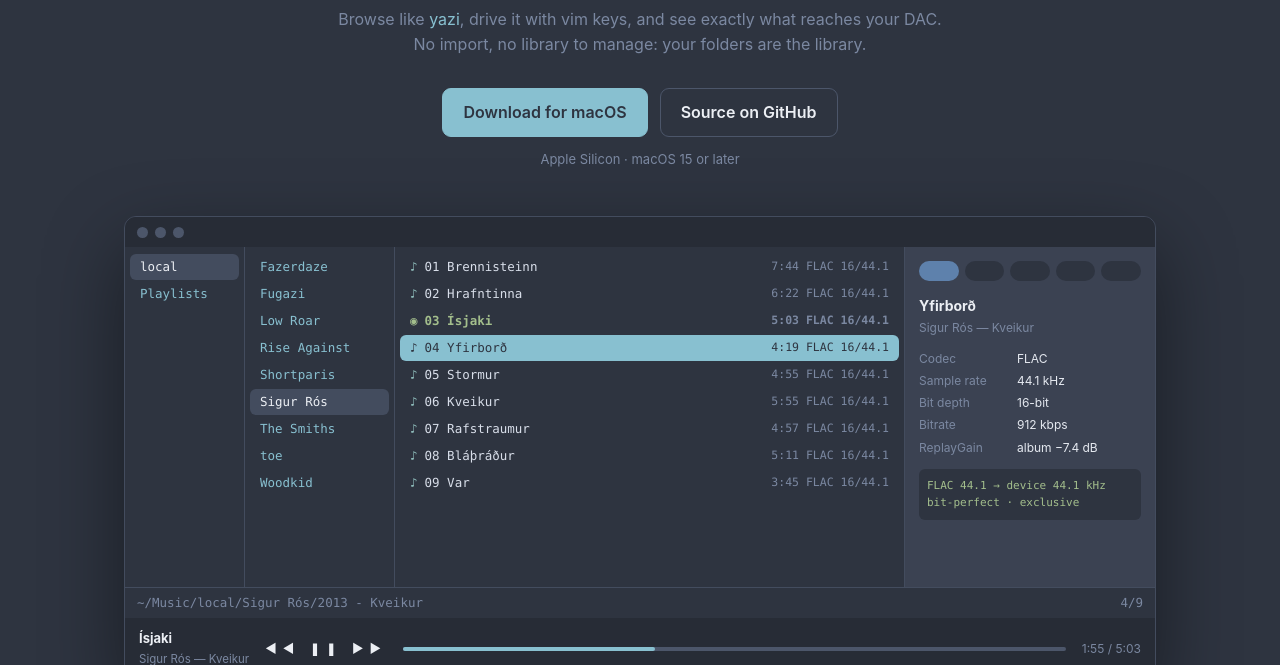
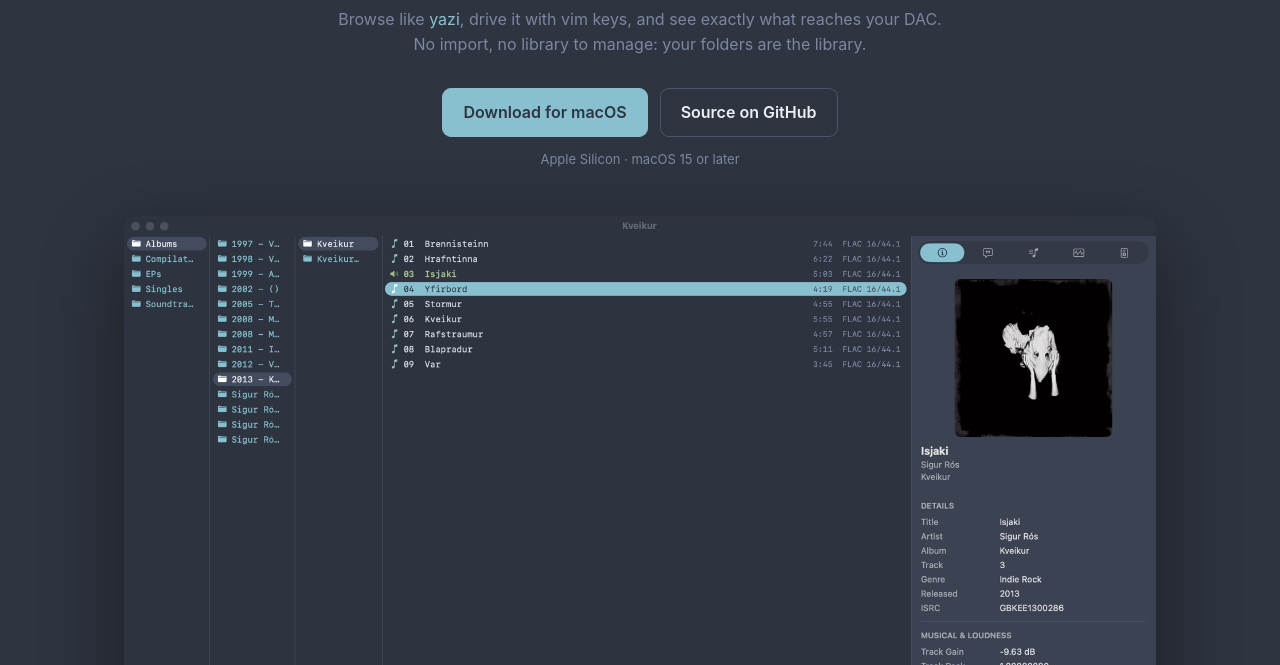
Before and after one commit to asahium/kveikur, a plain HTML site: page docs/index.html in a window 1280 px wide. Shown: the part 287-952 px from the top of the page. Drawn offline with Linux system fonts and the light colour scheme.

Commit message:
Page: real main window screenshot instead of the HTML mock; snapshot via window server

```diff
--- a/docs/index.html
+++ b/docs/index.html
@@ -48,41 +48,7 @@
   .btn:hover { text-decoration: none; filter: brightness(1.08); }
   .note { margin-top: 12px; font-size: 13px; color: var(--muted); }
 
-  /* Browser mock-up */
-  .mock {
-    margin: 46px auto 0; border-radius: 12px; overflow: hidden; background: var(--n0);
-    border: 1px solid var(--n2); box-shadow: 0 30px 80px rgba(0,0,0,.45); text-align: left;
-    font-family: var(--mono); font-size: 12.5px;
-  }
-  .mock .titlebar { height: 30px; background: #272C36; display: flex; align-items: center; padding: 0 12px; gap: 7px; }
-  .mock .titlebar i { width: 11px; height: 11px; border-radius: 50%; background: var(--n3); display: block; }
-  .mock .body { display: grid; grid-template-columns: 120px 150px 1fr 250px; min-height: 340px; }
-  .col { border-right: 1px solid var(--n2); padding: 6px 0; overflow: hidden; }
-  .row { padding: 3px 10px; margin: 1px 5px; border-radius: 6px; white-space: nowrap; overflow: hidden; text-overflow: ellipsis; color: var(--frost8); }
-  .row.t { color: var(--n4); display: flex; justify-content: space-between; gap: 10px; }
-  .row.t .ic { color: var(--frost7); margin-right: 7px; }
-  .row.t small { color: var(--muted); font-size: 11.5px; }
-  .row.sel { background: var(--frost8); color: var(--n0); }
-  .row.sel small, .row.sel .ic { color: var(--n0); }
-  .row.dim { background: var(--n2); color: var(--n6); }
-  .row.play { color: var(--green); font-weight: 600; }
-  .row.play .ic { color: var(--green); }
-  .insp { background: var(--n1); padding: 14px; font-family: -apple-system, sans-serif; font-size: 12px; }
-  .insp .tabs { display: flex; gap: 6px; margin-bottom: 14px; }
-  .insp .tabs b { flex: 1; height: 20px; border-radius: 10px; background: var(--n0); }
-  .insp .tabs b.on { background: var(--frost10); }
-  .insp h4 { margin: 0; color: var(--n6); font-size: 14px; }
-  .insp .ar { color: var(--muted); margin-bottom: 12px; }
-  .insp dl { display: grid; grid-template-columns: 90px 1fr; gap: 3px 8px; margin: 0; }
-  .insp dt { color: var(--muted); } .insp dd { margin: 0; color: var(--n5); }
-  .insp .path { margin-top: 12px; padding: 8px; background: var(--n0); border-radius: 6px; color: var(--green); font-family: var(--mono); font-size: 11px; }
-  .mock .status { border-top: 1px solid var(--n2); padding: 5px 12px; color: var(--muted); display: flex; justify-content: space-between; }
-  .mock .transport { background: #272C36; padding: 10px 14px; display: flex; align-items: center; gap: 16px; font-family: -apple-system, sans-serif; }
-  .mock .transport .np b { display: block; color: var(--n6); font-size: 13px; } .mock .transport .np span { color: var(--muted); font-size: 11.5px; }
-  .mock .bar { flex: 1; height: 4px; border-radius: 2px; background: var(--n3); position: relative; }
-  .mock .bar::after { content: ""; position: absolute; inset: 0 62% 0 0; background: var(--frost8); border-radius: 2px; }
-  .mock .ctrl { color: var(--n6); letter-spacing: 6px; }
-  @media (max-width: 820px) { .mock .body { grid-template-columns: 0 120px 1fr; } .mock .body > :first-child, .insp { display: none; } }
+  .hero-shot { display: block; width: 100%; height: auto; margin: 46px auto 0; border-radius: 12px; box-shadow: 0 30px 80px rgba(0,0,0,.45); }
 
   section { padding: 72px 0 0; }
   h2 { color: var(--n6); font-size: 30px; margin: 0 0 8px; letter-spacing: -.01em; }
@@ -140,57 +106,7 @@
     </div>
     <p class="note">Apple Silicon · macOS 15 or later</p>
 
-    <div class="mock" aria-hidden="true">
-      <div class="titlebar"><i></i><i></i><i></i></div>
-      <div class="body">
-        <div class="col">
-          <div class="row dim">local</div>
-          <div class="row">Playlists</div>
-        </div>
-        <div class="col">
-          <div class="row">Fazerdaze</div>
-          <div class="row">Fugazi</div>
-          <div class="row">Low Roar</div>
-          <div class="row">Rise Against</div>
-          <div class="row">Shortparis</div>
-          <div class="row dim">Sigur Rós</div>
-          <div class="row">The Smiths</div>
-          <div class="row">toe</div>
-          <div class="row">Woodkid</div>
-        </div>
-        <div class="col">
-          <div class="row t"><span><span class="ic">♪</span>01 Brennisteinn</span><small>7:44  FLAC 16/44.1</small></div>
-          <div class="row t"><span><span class="ic">♪</span>02 Hrafntinna</span><small>6:22  FLAC 16/44.1</small></div>
-          <div class="row t play"><span><span class="ic">◉</span>03 Ísjaki</span><small>5:03  FLAC 16/44.1</small></div>
-          <div class="row t sel"><span><span class="ic">♪</span>04 Yfirborð</span><small>4:19  FLAC 16/44.1</small></div>
-          <div class="row t"><span><span class="ic">♪</span>05 Stormur</span><small>4:55  FLAC 16/44.1</small></div>
-          <div class="row t"><span><span class="ic">♪</span>06 Kveikur</span><small>5:55  FLAC 16/44.1</small></div>
-          <div class="row t"><span><span class="ic">♪</span>07 Rafstraumur</span><small>4:57  FLAC 16/44.1</small></div>
-          <div class="row t"><span><span class="ic">♪</span>08 Bláþráður</span><small>5:11  FLAC 16/44.1</small></div>
-          <div class="row t"><span><span class="ic">♪</span>09 Var</span><small>3:45  FLAC 16/44.1</small></div>
-        </div>
-        <div class="insp">
-          <div class="tabs"><b class="on"></b><b></b><b></b><b></b><b></b></div>
-          <h4>Yfirborð</h4>
-          <div class="ar">Sigur Rós — Kveikur</div>
-          <dl>
-            <dt>Codec</dt><dd>FLAC</dd>
-            <dt>Sample rate</dt><dd>44.1 kHz</dd>
-            <dt>Bit depth</dt><dd>16-bit</dd>
-            <dt>Bitrate</dt><dd>912 kbps</dd>
-            <dt>ReplayGain</dt><dd>album −7.4 dB</dd>
-          </dl>
-          <div class="path">FLAC 44.1 → device 44.1 kHz<br>bit-perfect · exclusive</div>
-        </div>
-      </div>
-      <div class="status"><span>~/Music/local/Sigur Rós/2013 - Kveikur</span><span>4/9</span></div>
-      <div class="transport">
-        <div class="np"><b>Ísjaki</b><span>Sigur Rós — Kveikur</span></div>
-        <span class="ctrl">◀◀ ❚❚ ▶▶</span>
-        <div class="bar"></div>
-        <span style="color:var(--muted);font-size:12px">1:55 / 5:03</span>
-      </div>
-    </div>
+    <img class="hero-shot" src="img/main.png" width="1440" height="820" alt="Kveikur main window: folder columns, the album, and the inspector">
   </header>
 
   <section id="features">
```
Also changed, not shown: docs/img/main.png (added), 1 other file.
